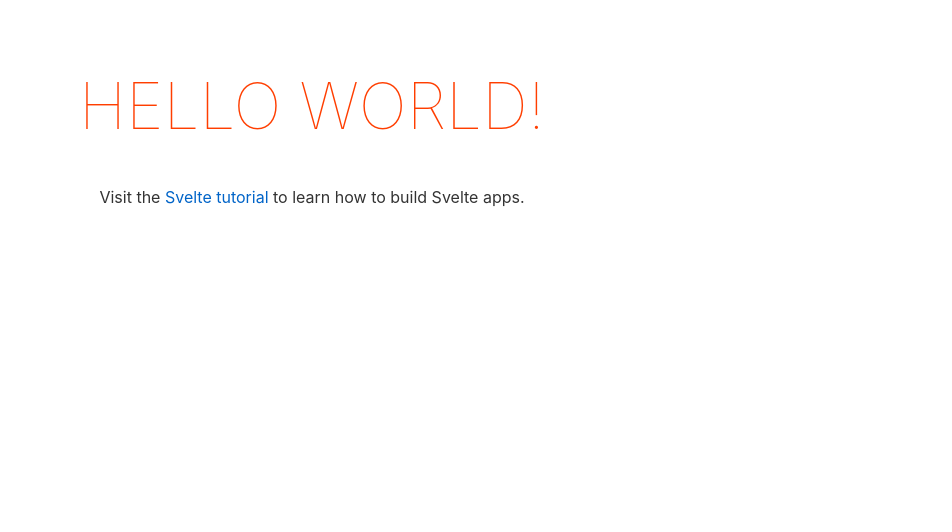
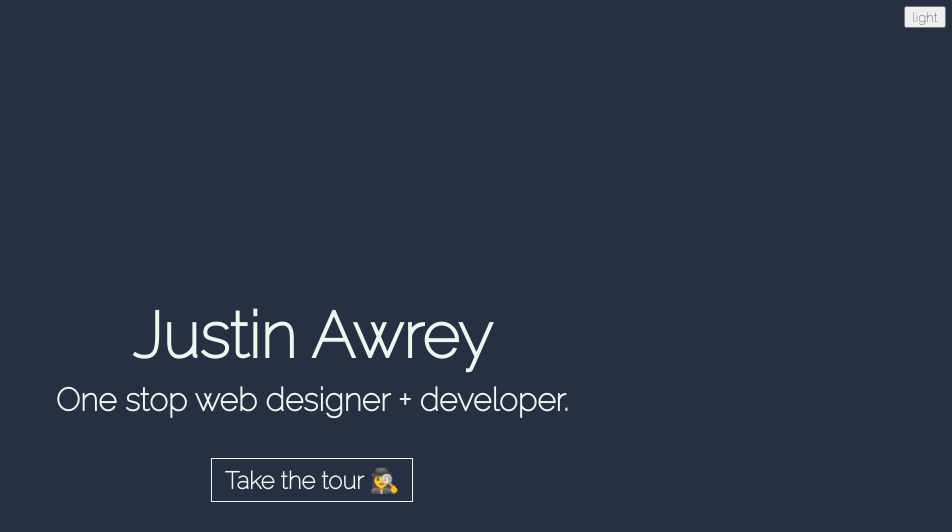
Before and after one commit to justinawrey/showcase, a Svelte app: page / in a window 1280 px wide. Shown: the top 532 px of the page, without its empty margins (328-1280 px from the left). Built offline with nearby package versions, Linux system fonts and the light colour scheme.

Commit message:
headings

```diff
--- a/public/global.css
+++ b/public/global.css
@@ -1,63 +1,29 @@
+@import url('https://fonts.googleapis.com/css2?family=Raleway:wght@100&display=swap');
+
+:root {
+  --darkest: #273043;
+  --lightest: #EFF6EE;
+
+  --fs-lg: 4rem;
+  --fs-md: 2rem;
+  --fs-sm: 1.5rem;
+}
+
+html, button {
+  font-family: 'Raleway', sans-serif;
+}
+
 html, body {
-	position: relative;
-	width: 100%;
-	height: 100%;
+  height: 100%;
+  width: 100%;
+  margin: 0;
+  background-color: var(--darkest);
 }
 
 body {
-	color: #333;
-	margin: 0;
-	padding: 8px;
-	box-sizing: border-box;
-	font-family: -apple-system, BlinkMacSystemFont, "Segoe UI", Roboto, Oxygen-Sans, Ubuntu, Cantarell, "Helvetica Neue", sans-serif;
+  display: flex;
+  justify-content: center;
+  align-items: center;
+  flex-direction: column;
+  position: relative;
 }
-
-a {
-	color: rgb(0,100,200);
-	text-decoration: none;
-}
-
-a:hover {
-	text-decoration: underline;
-}
-
-a:visited {
-	color: rgb(0,80,160);
-}
-
-label {
-	display: block;
-}
-
-input, button, select, textarea {
-	font-family: inherit;
-	font-size: inherit;
-	-webkit-padding: 0.4em 0;
-	padding: 0.4em;
-	margin: 0 0 0.5em 0;
-	box-sizing: border-box;
-	border: 1px solid #ccc;
-	border-radius: 2px;
-}
-
-input:disabled {
-	color: #ccc;
-}
-
-button {
-	color: #333;
-	background-color: #f4f4f4;
-	outline: none;
-}
-
-button:disabled {
-	color: #999;
-}
-
-button:not(:disabled):active {
-	background-color: #ddd;
-}
-
-button:focus {
-	border-color: #666;
-}
--- a/public/index.html
+++ b/public/index.html
@@ -1,5 +1,6 @@
 <!DOCTYPE html>
 <html lang="en">
+
 <head>
 	<meta charset='utf-8'>
 	<meta name='viewport' content='width=device-width,initial-scale=1'>
@@ -15,4 +16,5 @@
 
 <body>
 </body>
+
 </html>
--- a/src/App.svelte
+++ b/src/App.svelte
@@ -1,30 +1,22 @@
 <script>
-	export let name;
+  import ThemePicker from "./ThemePicker.svelte";
+  import Headline from "./Headline.svelte";
 </script>
 
-<main>
-	<h1>Hello {name}!</h1>
-	<p>Visit the <a href="https://svelte.dev/tutorial">Svelte tutorial</a> to learn how to build Svelte apps.</p>
-</main>
+<style>
+  button {
+    margin-top: 2rem;
+    background-color: transparent;
+    color: var(--lightest);
+    font-size: var(--fs-sm);
+    border: 1px solid;
+    padding: 0.4rem 0.8rem;
+    cursor: pointer;
+    font-weight: bold;
+  }
+</style>
 
-<style>
-	main {
-		text-align: center;
-		padding: 1em;
-		max-width: 240px;
-		margin: 0 auto;
-	}
+<ThemePicker />
+<Headline />
 
-	h1 {
-		color: #ff3e00;
-		text-transform: uppercase;
-		font-size: 4em;
-		font-weight: 100;
-	}
-
-	@media (min-width: 640px) {
-		main {
-			max-width: none;
-		}
-	}
-</style>
+<button>Take the tou‍️r 🕵️‍♀️</button>
--- /dev/null
+++ b/src/Headline.svelte
@@ -0,0 +1,27 @@
+<script>
+  let x = null;
+  let y = null;
+
+  function track(e) {
+    x = e.clientX;
+    y = e.clientY;
+  }
+</script>
+
+<style>
+  .header {
+    margin: 0;
+    font-size: var(--fs-lg);
+    color: var(--lightest);
+  }
+
+  .subheader {
+    color: var(--lightest);
+    font-size: var(--fs-md);
+    margin: 0.5rem;
+  }
+</style>
+
+<svelte:body on:mousemove={track} />
+<h1 class="header">Justin Awrey</h1>
+<h2 class="subheader">One stop web designer + developer.</h2>
--- /dev/null
+++ b/src/ThemePicker.svelte
@@ -0,0 +1,27 @@
+<script>
+  let light = false;
+
+  function toggle() {
+    light = !light;
+    invertColors();
+  }
+
+  function invertColors() {
+    const root = document.documentElement;
+    const lightest = getComputedStyle(root).getPropertyValue("--lightest");
+    const darkest = getComputedStyle(root).getPropertyValue("--darkest");
+    root.style.setProperty("--lightest", darkest);
+    root.style.setProperty("--darkest", lightest);
+  }
+</script>
+
+<style>
+  .corner {
+    position: absolute;
+    top: 0px;
+    right: 0px;
+    margin: 0.4rem;
+  }
+</style>
+
+<button class="corner" on:click={toggle}>{light ? 'dark' : 'light'}</button>
--- a/src/main.js
+++ b/src/main.js
@@ -2,9 +2,6 @@ import App from './App.svelte';
 
 const app = new App({
 	target: document.body,
-	props: {
-		name: 'world'
-	}
 });
 
 export default app;
--- /dev/null
+++ b/stores/people.js
@@ -0,0 +1,3 @@
+import { writable } from 'svelte/store'
+
+export default writable(["Devin", "Justin", 'Angus'])
```
Also changed, not shown: src/Dropdown.svelte (added, +20 -0 lines), use/toggle.js (added, +15 -0 lines), package.json (line endings or trailing spaces), 1 other file (tests, documents, lock files or other folders).
